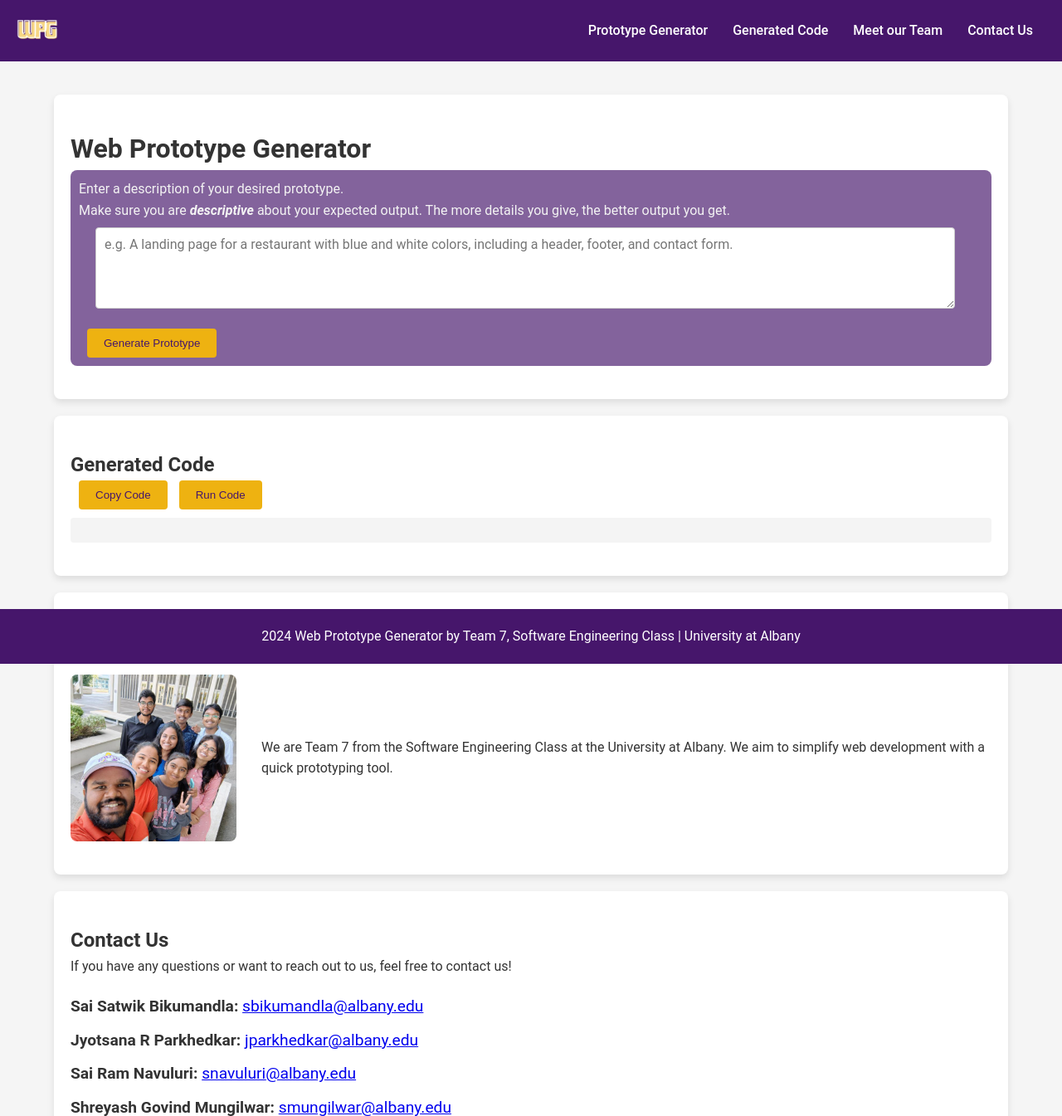
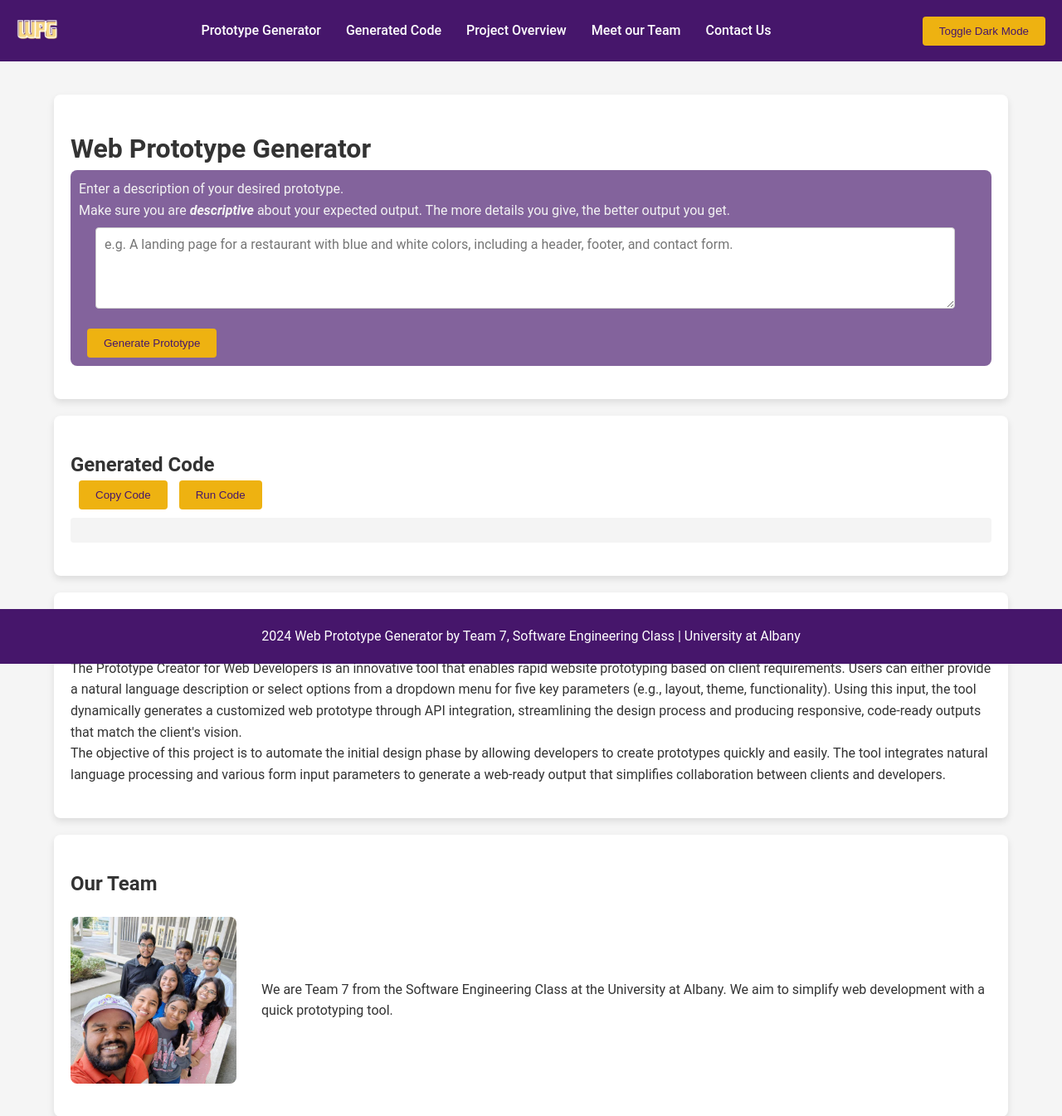
Before and after one commit to SaisatwikBiku/prototype-generator-for-web-dev, a Flask app: page / in a window 1280 px wide. Shown: the top 1345 px of the page at 83% size. Run offline with Flask 3, Linux system fonts and the light colour scheme.

Commit message:
added dark mode

```diff
--- a/app.py
+++ b/app.py
@@ -4,19 +4,25 @@ import requests
 import nltk
 from nltk.corpus import stopwords
 from nltk.tokenize import word_tokenize
-import string
+import os
+import logging
 
+# Initialize the Flask app
 app = Flask(__name__)
 
-# paste Gemini API here..
-genai.configure(api_key="AIzaSyCZbyF-hRHTxcoiCpKMAMpqZSTsgR68BDo")
+# Configure Gemini API with environment variables for security
+genai.configure(api_key=os.getenv('AIzaSyCZbyF-hRHTxcoiCpKMAMpqZSTsgR68BDo'))
 
-# Paste Unsplash API Access Key here.
-UNSPLASH_ACCESS_KEY = 'DLuEnJUi2bDtoz2AD3GzcjH382l8_3VwPX75lMXrsT0'
+# Unsplash API Access Key (also stored as environment variable)
+UNSPLASH_ACCESS_KEY = os.getenv('DLuEnJUi2bDtoz2AD3GzcjH382l8_3VwPX75lMXrsT0')
 
 # Download NLTK resources if not already downloaded
 nltk.download('stopwords')
 nltk.download('punkt')
+
+# Set up logging
+logging.basicConfig(level=logging.INFO)
+logger = logging.getLogger(__name__)
 
 # Function to extract keywords from description
 def extract_keywords(description):
@@ -32,7 +38,7 @@ def fetch_images(keywords, num_images=3):
         "query": keywords,
         "per_page": num_images,
         "client_id": UNSPLASH_ACCESS_KEY,
-        "orientation": "landscape"  # Ensures a consistent layout for landing pages
+        "orientation": "landscape"
     }
 
     response = requests.get(url, params=params)
@@ -41,59 +47,65 @@ def fetch_images(keywords, num_images=3):
     if response.status_code == 200:
         data = response.json()
         for result in data['results']:
-            # Fetch regular-sized images that fit in boxed layout
             image_urls.append(result['urls']['regular'])
+    else:
+        logger.error(f"Error fetching images: {response.status_code}")
+        return []
 
     return image_urls
 
 # Function to generate web prototype using Gemini API
 def generate_prototype(description):
-    # Extract relevant keywords from the user's description
-    keywords = extract_keywords(description)
+    try:
+        # Extract relevant keywords from the user's description
+        keywords = extract_keywords(description)
+        # Fetch relevant images based on the extracted keywords
+        image_urls = fetch_images(keywords)
 
-    # Fetch relevant images based on the extracted keywords
-    image_urls = fetch_images(keywords)
+        # Enhance the prompt to include the actual image URLs and define dimensions
+        images_html = "".join([f'<img src="{url}" alt="{keywords}" style="width:100%; height:auto;">' for url in image_urls])
 
-    # Enhance the prompt to include the actual image URLs and define dimensions
-    images_html = "".join([f'<img src="{url}" alt="{keywords}" style="width:100%; height:auto;">' for url in image_urls])
+        improved_prompt = f"""
+        You are an expert web developer assistant. Your task is to generate fully executable HTML, CSS, and JavaScript code based on the following description: {description}.
 
-    improved_prompt = f"""
-    You are an expert web developer assistant. Your task is to generate fully executable HTML, CSS, and JavaScript code based on the following description: {description}.
+        The output must include:
+        1. A complete and structured HTML document with sections such as <head>, <body>, and semantic tags like <header>, <section>, <footer>.
+        2. Responsive design that works well on both mobile and desktop screens. Use media queries to handle responsiveness.
+        3. Use modern design principles, such as Flexbox or CSS Grid, for layout management. Ensure the page follows best practices for a clean and user-friendly interface.
+        4. Use the following actual images in the appropriate sections of the prototype (with relevant dimensions for boxed layout):
+        {images_html}
+        5. Generate internal CSS styles, avoiding external dependencies like Bootstrap, and use a modern, clean color scheme. Make sure the colors are complementary to the theme described.
+        6. Include any required JavaScript functionality for interactive elements (e.g., buttons, forms, navigation bars). Write simple, clean JavaScript functions for interactivity, such as form handling or toggling content visibility.
+        7. The generated page should have a clear navigation bar at the top, sections based on the content provided, and a footer. Ensure the page has proper spacing, margins, and padding for a balanced look.
+        8. Ensure good typography with appropriate font sizes, line heights, and weights. Use a Google font like 'Roboto' or 'Open Sans' for a modern look.
 
-    The output must include:
-    1. A complete and structured HTML document with sections such as <head>, <body>, and semantic tags like <header>, <section>, <footer>.
-    2. Responsive design that works well on both mobile and desktop screens. Use media queries to handle responsiveness.
-    3. Use modern design principles, such as Flexbox or CSS Grid, for layout management. Ensure the page follows best practices for a clean and user-friendly interface.
-    4. Use the following actual images in the appropriate sections of the prototype (with relevant dimensions for boxed layout):
-    {images_html}
-    5. Generate internal CSS styles, avoiding external dependencies like Bootstrap, and use a modern, clean color scheme. Make sure the colors are complementary to the theme described.
-    6. Include any required JavaScript functionality for interactive elements (e.g., buttons, forms, navigation bars). Write simple, clean JavaScript functions for interactivity, such as form handling or toggling content visibility.
-    7. The generated page should have a clear navigation bar at the top, sections based on the content provided, and a footer. Ensure the page has proper spacing, margins, and padding for a balanced look.
-    8. Ensure good typography with appropriate font sizes, line heights, and weights. Use a Google font like 'Roboto' or 'Open Sans' for a modern look.
+        The response should only contain HTML code with CSS, and JavaScript embedded in it. No explanations or additional text are required. Output should be index.html file.
+        """
 
-    The response should only contain HTML code with CSS, and JavaScript embedded in it. No explanations or additional text are required. Output should be index.html file.
-    """
+        generation_config = {
+            "temperature": 1.6,
+            "top_p": 0.95,
+            "top_k": 64,
+            "max_output_tokens": 8192,
+            "response_mime_type": "text/plain",
+        }
 
-    generation_config = {
-        "temperature": 1.6,
-        "top_p": 0.95,
-        "top_k": 64,
-        "max_output_tokens": 8192,
-        "response_mime_type": "text/plain",
-    }
+        # Generate the web prototype based on the description using the Gemini API
+        chat_session = genai.GenerativeModel(
+            model_name="gemini-1.5-flash",
+            generation_config=generation_config,
+        ).start_chat(
+            history=[
+                {"role": "user", "parts": [improved_prompt]}
+            ]
+        )
 
-    # Generate the web prototype based on the description using the Gemini API
-    chat_session = genai.GenerativeModel(
-        model_name="gemini-1.5-flash",
-        generation_config=generation_config,
-    ).start_chat(
-        history=[
-            {"role": "user", "parts": [improved_prompt]}
-        ]
-    )
+        response = chat_session.send_message("Generate the web prototype")
+        return response.text
 
-    response = chat_session.send_message("Generate the web prototype")
-    return response.text
+    except Exception as e:
+        logger.error(f"Error generating prototype: {e}")
+        raise e
 
 @app.route('/')
 def index():
@@ -108,7 +120,10 @@ def generate_prototype_route():
         generated_code = generate_prototype(description)
         return jsonify({"generated_code": generated_code})
     except Exception as e:
+        logger.error(f"Error in /generate-prototype: {e}")
         return jsonify({"error": str(e)}), 500
 
 if __name__ == '__main__':
-    app.run(debug=True, port=5005) #change port if required
+    # Set the port dynamically with fallback to 5005
+    port = int(os.getenv("PORT", 5002))
+    app.run(debug=True, port=port)
--- a/static/script.js
+++ b/static/script.js
@@ -1,5 +1,4 @@
-// Few parts of this scrips consists of GenAI generated code. They are commented.
-
+// Form submission to generate prototype
 document.getElementById('prototypeForm').addEventListener('submit', function(event) {
     event.preventDefault();
 
@@ -62,3 +61,22 @@ document.getElementById('run-button').addEventListener('click', function() {
     newWindow.document.write(generatedCode);
     newWindow.document.close();
 });
+
+// Toggle dark mode and save preference to local storage
+const toggleSwitch = document.getElementById('dark-mode-toggle');
+const currentTheme = localStorage.getItem('theme');
+
+if (currentTheme) {
+    document.body.classList.add(currentTheme);
+}
+
+// Toggle theme on button click and save to local storage
+toggleSwitch.addEventListener('click', function() {
+    document.body.classList.toggle('dark-mode');
+
+    let theme = 'light';
+    if (document.body.classList.contains('dark-mode')) {
+        theme = 'dark-mode';
+    }
+    localStorage.setItem('theme', theme);
+});
--- a/templates/index.html
+++ b/templates/index.html
@@ -14,9 +14,12 @@
         <ul>
             <li><a href="#prototype-generator">Prototype Generator</a></li>
             <li><a href="#generated-code">Generated Code</a></li>
+            <li><a href="#project-overview">Project Overview</a></li>
             <li><a href="#team">Meet our Team</a></li>
             <li><a href="#contact">Contact Us</a></li>
         </ul>
+        <!-- Dark Mode Toggle -->
+        <button id="dark-mode-toggle">Toggle Dark Mode</button>
     </nav>
 
     <div class="container">
@@ -41,6 +44,22 @@
             <pre id="generated-code-pre"></pre>
         </div>
 
+        <!-- Project Overview section -->
+        <div class="section" id="project-overview">
+            <h2>Project Overview</h2>
+            <p>
+                The Prototype Creator for Web Developers is an innovative tool that enables
+                rapid website prototyping based on client requirements. Users can either
+                provide a natural language description or select options from a dropdown
+                menu for five key parameters (e.g., layout, theme, functionality). Using this
+                input, the tool dynamically generates a customized web prototype through API
+                integration, streamlining the design process and producing responsive,
+                code-ready outputs that match the client's vision.
+            </p>
+            <p>
+                The objective of this project is to automate the initial design phase by allowing developers to create prototypes quickly and easily. The tool integrates natural language processing and various form input parameters to generate a web-ready output that simplifies collaboration between clients and developers.
+            </p>
+        </div>
 
         <!-- meet our team section -->
         <div class="section" id="team">
```
Also changed, not shown: static/styles.css (+44 -0 lines). Lines whose indentation alone changed are shown as unchanged.
